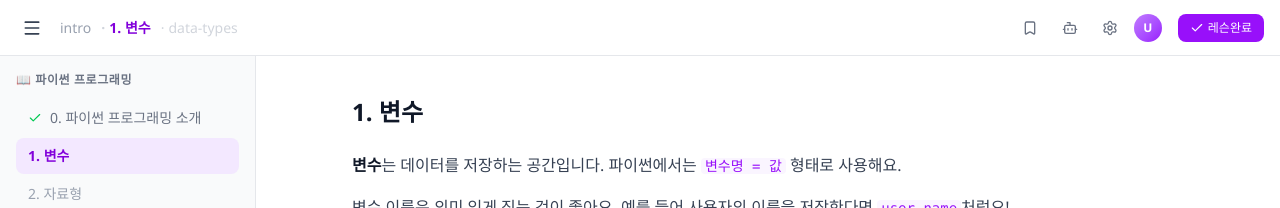
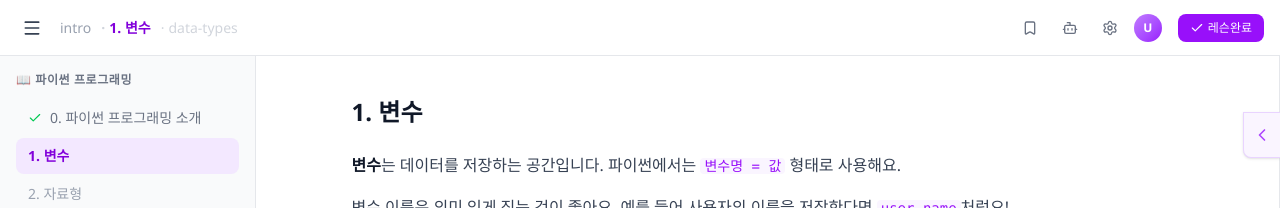
Before and after one commit to COBIP/COBIP_FE, a Next.js app: page /grammar-template in a window 1280 px wide. Both pictures are taken after a click on the element 178 px from the left and 365 px from the top of the page. Shown: the top 208 px of the page. Built offline with nearby package versions, Linux system fonts and the light colour scheme.

Commit message:
✨ Feat:문법템플릿 실행기 열기버튼 생성

```diff
--- a/src/features/grammar-template/components/GrammarDetailView.tsx
+++ b/src/features/grammar-template/components/GrammarDetailView.tsx
@@ -1,5 +1,5 @@
 import { useState } from 'react';
-import { Menu, Bookmark, Bot, Settings, ChevronLeft, ChevronRight, Check } from 'lucide-react';
+import { Menu, Bookmark, Bot, Settings, ChevronLeft, ChevronRight, Check, Play } from 'lucide-react';
 import { PYTHON_LESSONS } from '@/features/grammar-template/Constants';
 
 interface GrammarDetailViewProps {
@@ -26,6 +26,7 @@ function renderContent(text: string) {
 
 export function GrammarDetailView({ onBack }: GrammarDetailViewProps) {
   const [isSidebarOpen, setIsSidebarOpen] = useState(true);
+  const [isRunnerOpen, setIsRunnerOpen] = useState(false);
   const [currentLessonIndex, setCurrentLessonIndex] = useState(1); // 변수부터 시작
 
   const currentLesson = PYTHON_LESSONS[currentLessonIndex];
@@ -132,8 +133,10 @@ export function GrammarDetailView({ onBack }: GrammarDetailViewProps) {
           )}
         </aside>
 
-        {/* ===== 메인 콘텐츠 ===== */}
-        <main className="flex-1 overflow-y-auto">
+                {/* ===== 메인 콘텐츠 영역 ===== */}
+        <div className="flex flex-1 overflow-hidden relative">
+          {/* 콘텐츠 */}
+          <main className={`overflow-y-auto transition-all duration-300 ${isRunnerOpen ? 'flex-1' : 'flex-1'}`}>
             <div className="max-w-4xl mx-auto px-8 py-10">
               {/* 레슨 제목 */}
               <h1 className="text-2xl font-bold text-gray-900 mb-6">
@@ -205,7 +208,73 @@ export function GrammarDetailView({ onBack }: GrammarDetailViewProps) {
               </div>
             </div>
           </main>
+
+                    {/* 책갈피 버튼 (실행기 열기) */}
+                    <button
+                      onClick={() => setIsRunnerOpen(!isRunnerOpen)}
+                      className="absolute right-0 top-14 z-20 flex items-center justify-center bg-purple-50 border border-purple-200 border-r-0 rounded-bl-lg px-2 py-3 text-purple-500 hover:text-purple-700 hover:bg-purple-100 hover:border-purple-300 shadow-sm transition-all cursor-pointer group"
+                    >
+                      <ChevronLeft className={`w-5 h-5 transition-transform duration-200 ${isRunnerOpen ? 'rotate-180' : ''}`} />
+                      <span className="absolute right-full mr-1.5 top-1/2 -translate-y-1/2 whitespace-nowrap text-[11px] font-medium text-purple-600 bg-white px-2 py-1 rounded-md border border-purple-200 opacity-0 group-hover:opacity-100 transition-opacity pointer-events-none shadow-sm">
+                        실행기 열기
+                      </span>
+                    </button>
+
+          {/* 실행 환경 패널 */}
+          <aside
+            className={`border-l border-gray-200 bg-gray-50 transition-all duration-300 overflow-hidden shrink-0 ${
+              isRunnerOpen ? 'w-[480px]' : 'w-0'
+            }`}
+          >
+            {isRunnerOpen && (
+              <div className="w-[480px] h-full flex flex-col">
+                {/* 실행 환경 헤더 */}
+                <div className="flex items-center justify-between px-4 py-3 border-b border-gray-200 bg-white">
+                  <div className="flex items-center gap-2">
+                    <Play className="w-4 h-4 text-purple-600" />
+                    <span className="text-sm font-semibold text-gray-800">Python 실행기</span>
                   </div>
+                                    <button
+                    onClick={() => setIsRunnerOpen(false)}
+                    className="flex items-center gap-1 text-xs text-gray-400 hover:text-gray-600 transition cursor-pointer"
+                  >
+                    <ChevronLeft className="w-3.5 h-3.5" />
+                    닫기
+                  </button>
+                </div>
+
+                {/* 코드 에디터 영역 */}
+                <div className="flex-1 flex flex-col p-4 space-y-3">
+                  <div className="flex-1 rounded-lg border border-gray-200 bg-[#1e1e1e] overflow-hidden">
+                    <div className="flex items-center gap-1.5 px-3 py-2 bg-gray-800">
+                      <div className="w-2 h-2 rounded-full bg-red-500" />
+                      <div className="w-2 h-2 rounded-full bg-yellow-500" />
+                      <div className="w-2 h-2 rounded-full bg-green-500" />
+                      <span className="ml-2 text-[10px] text-gray-400 font-mono">main.py</span>
+                    </div>
+                    <textarea
+                      className="w-full h-full bg-transparent text-gray-200 p-3 text-sm font-mono resize-none outline-none"
+                      defaultValue={currentLesson.code || ''}
+                      placeholder="# 여기에 코드를 입력하세요"
+                    />
+                  </div>
+
+                  {/* 실행 버튼 */}
+                  <button className="flex items-center justify-center gap-2 px-4 py-2 bg-purple-600 text-white text-sm font-medium rounded-lg hover:bg-purple-700 transition cursor-pointer">
+                    <Play className="w-3.5 h-3.5 fill-white" />
+                    실행
+                  </button>
+
+                  {/* 출력 영역 */}
+                  <div className="h-28 rounded-lg border border-gray-200 bg-[#1e1e1e] p-3 overflow-y-auto">
+                    <p className="text-xs text-gray-500 font-mono">{'// 실행 결과가 여기에 표시됩니다'}</p>
+                  </div>
+                </div>
+              </div>
+            )}
+                    </aside>
+        </div>
+      </div> {/* 👈 flex-1 overflow-hidden */}
     </div>
   );
 }
```
Lines whose indentation alone changed are shown as unchanged.
